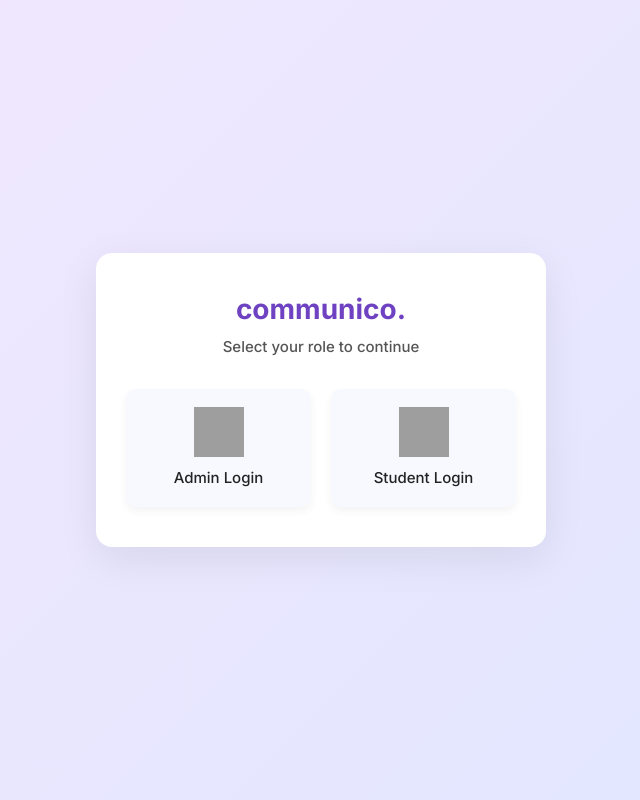
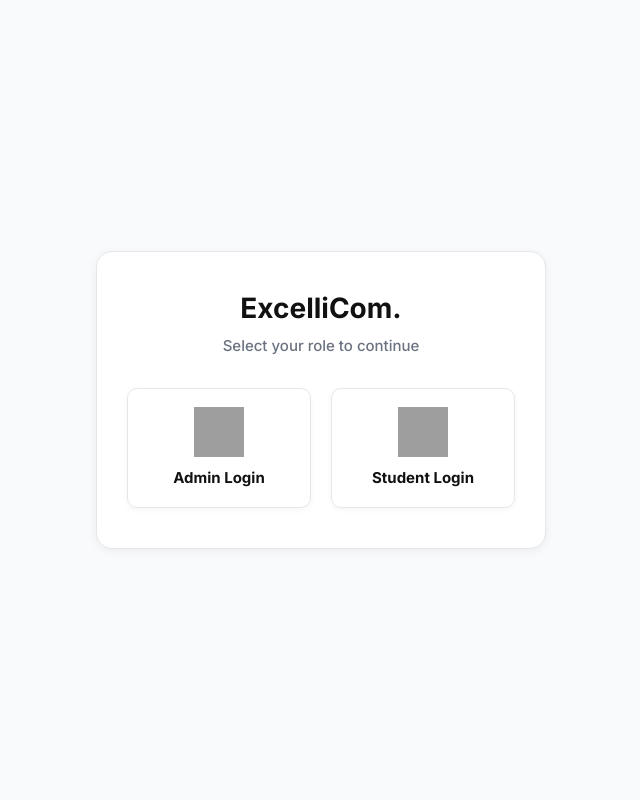
Before and after one commit to BhaveshChowdary07/Communication_practice, a Flask app: page / in a window 1280 px wide. Shown: the whole page, without its empty margins (319-959 px from the left). Run offline with Flask 3, Linux system fonts and the light colour scheme; parts of the project's set-up code (start-up, migrations or seed data) failed here and were passed over; grey boxes are pictures that could not be loaded.

Commit message:
new headers and new home page with a name ExcelliCom

```diff
--- a/app/routes/student_routes.py
+++ b/app/routes/student_routes.py
@@ -44,9 +44,6 @@ def logout():
     response.set_cookie('jwt_token', '', expires=0)
     response.set_cookie('refresh_token', '', expires=0)
     return response
-
-@bp.route('/dashboard')
-@jwt_required(role='student')
 
 @bp.route('/dashboard')
 @jwt_required(role='student')
--- a/app/templates/home.html
+++ b/app/templates/home.html
@@ -2,7 +2,7 @@
 <html lang="en">
 <head>
   <meta charset="UTF-8">
-  <title>Welcome to Communico</title>
+  <title>Welcome to ExcelliCom</title>
   <link href="https://fonts.googleapis.com/css2?family=Inter:wght@500;700&display=swap" rel="stylesheet">
   <link href="https://cdn.jsdelivr.net/npm/bootstrap@5.3.2/dist/css/bootstrap.min.css" rel="stylesheet">
 
@@ -10,7 +10,7 @@
     body {
   margin: 0;
   padding: 0;
-      background: linear-gradient(135deg, #f2e7fe, #e0e7ff);
+  background-color: #f9fafb;
   font-family: 'Inter', sans-serif;
   height: 100vh;
   display: flex;
@@ -19,25 +19,26 @@
 }
 
 .home-card {
-      background: white;
+  background-color: #ffffff;
   padding: 40px 30px;
   border-radius: 16px;
-      box-shadow: 0 12px 40px rgba(0, 0, 0, 0.08);
+  box-shadow: 0 2px 10px rgba(0, 0, 0, 0.06);
   text-align: center;
   max-width: 450px;
   width: 100%;
+  border: 1px solid #e5e7eb;
 }
 
 .home-card h1 {
   font-weight: 700;
   font-size: 28px;
   margin-bottom: 10px;
-      color: #6f42c1;
+  color: #111111;
 }
 
 .subtext {
   font-size: 15px;
-      color: #555;
+  color: #6b7280;
   margin-bottom: 30px;
 }
 
@@ -50,17 +51,19 @@
 .login-card {
   flex: 1;
   padding: 18px 12px;
-      background: #f8f9ff;
+  background: #ffffff;
   border-radius: 10px;
-      transition: all 0.25s ease;
+  transition: all 0.2s ease-in-out;
   text-decoration: none;
-      color: #222;
-      box-shadow: 0 4px 10px rgba(0, 0, 0, 0.05);
+  color: #111111;
+  border: 1px solid #e5e7eb;
+  box-shadow: 0 2px 6px rgba(0, 0, 0, 0.04);
+  text-align: center;
 }
 
 .login-card:hover {
-      transform: translateY(-3px);
-      box-shadow: 0 8px 20px rgba(0, 0, 0, 0.12);
+  background-color: #f3f4f6;
+  transform: translateY(-2px);
 }
 
 .login-card img {
@@ -71,7 +74,7 @@
 
 .login-label {
   font-size: 15px;
-      font-weight: 500;
+  font-weight: 600;
 }
 
 @media (max-width: 576px) {
@@ -80,12 +83,13 @@
     gap: 15px;
   }
 }
+
   </style>
 </head>
 <body>
 
   <div class="home-card">
-    <h1>communico.</h1>
+    <h1>ExcelliCom.</h1>
     <p class="subtext">Select your role to continue</p>
 
     <div class="role-buttons">
```
Also changed, not shown: app/templates/partials/admin_header.html (+10 -4 lines), app/templates/partials/student_header.html (+14 -17 lines). Lines whose indentation alone changed are shown as unchanged.
